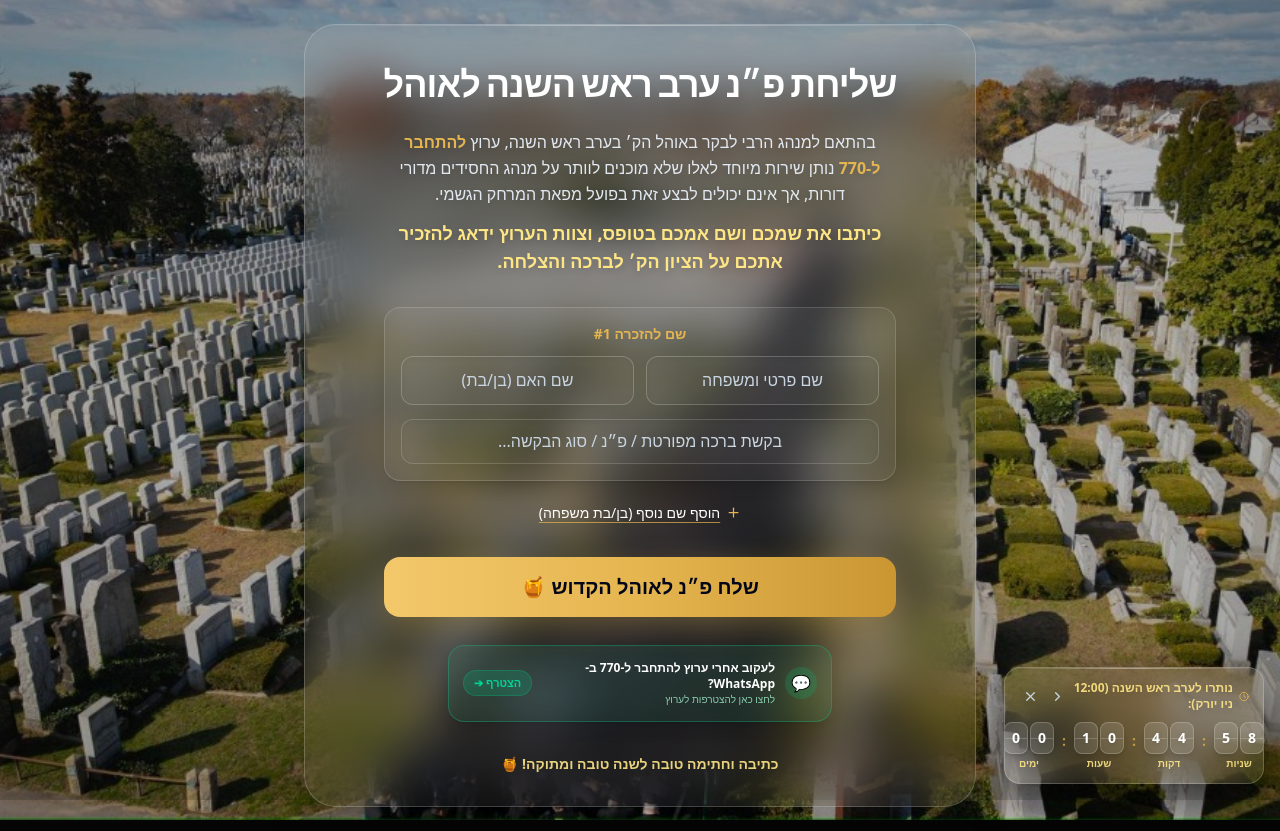
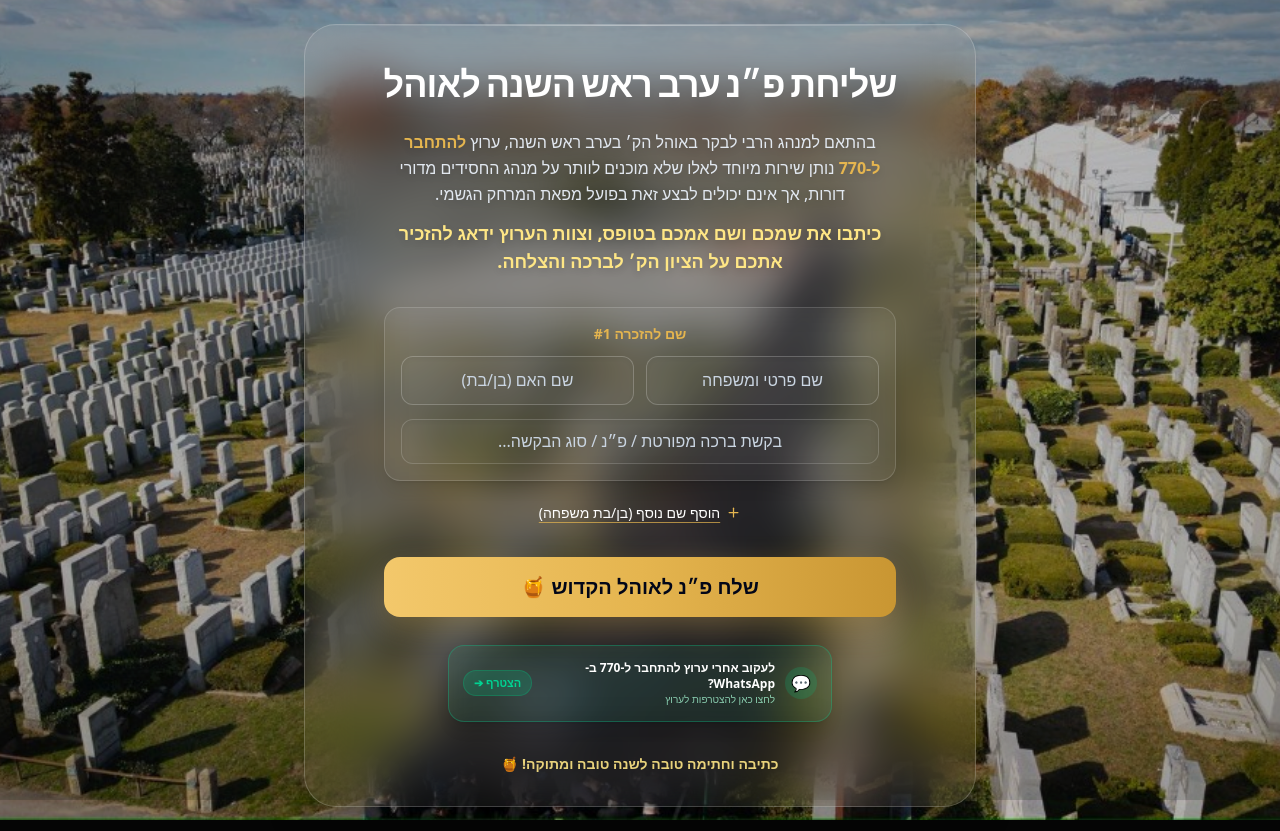
Before and after one commit to smichai/connect-to-770-ohel, a React (Vite) app: page / in a window 1280 px wide. Built offline with nearby package versions, Linux system fonts and the light colour scheme; a web font is replaced by a local one.

Commit message:
Hide clock widget via SHOW_CLOCK flag while preserving complete design in memory

```diff
--- a/index.standalone.html
+++ b/index.standalone.html
@@ -293,8 +293,9 @@
       const [submittedData, setSubmittedData] = useState(null);
       const [showSuccessModal, setShowSuccessModal] = useState(false);
       const [isSubmitting, setIsSubmitting] = useState(false);
+      const SHOW_CLOCK = false;
       const [timeLeft, setTimeLeft] = useState({ days: 0, hours: 0, minutes: 0, seconds: 0, isPassed: false });
-      const [isClockVisible, setIsClockVisible] = useState(true);
+      const [isClockVisible, setIsClockVisible] = useState(false);
       const [isClockMinimized, setIsClockMinimized] = useState(false);
 
       useEffect(() => {
@@ -518,6 +519,8 @@
           </div>
 
           {/* Floating Bottom Right Apple Watch / VisionOS Translucent Glass Clock */}
+          {SHOW_CLOCK && (
+            <>
               {isClockVisible && !isClockMinimized && (
                 <div
                   className="flex flex-col items-center text-center border border-white/20 p-3 rounded-2xl shadow-[0_15px_40px_rgba(0,0,0,0.6)] hover:border-[#E5B54F]/40 transition-all duration-300 relative overflow-hidden"
@@ -619,6 +622,8 @@
                 </div>
               )}
             </>
+          )}
+        </>
   </div>
 
           <div className="text-sm sm:text-base text-slate-200 leading-relaxed text-center space-y-3 px-2 mx-auto max-w-lg">
--- a/src/App.jsx
+++ b/src/App.jsx
@@ -40,8 +40,9 @@ export default function App() {
   const [showSuccessModal, setShowSuccessModal] = useState(false);
   const [isSubmitting, setIsSubmitting] = useState(false);
 
-  // Clock Widget Visibility & Minimized states
-  const [isClockVisible, setIsClockVisible] = useState(true);
+  // Clock Widget Feature Flag & States (Set SHOW_CLOCK = true to activate countdown timer)
+  const SHOW_CLOCK = false;
+  const [isClockVisible, setIsClockVisible] = useState(false);
   const [isClockMinimized, setIsClockMinimized] = useState(false);
 
   // Listen to hash and popstate changes
@@ -352,7 +353,9 @@ export default function App() {
 
       </div>
 
-      {/* Floating Bottom Right Apple Watch / VisionOS Pure Crystal Glass Clock - Fixed Anchored strictly to Viewport Right */}
+      {/* Floating Bottom Right Apple Watch / VisionOS Pure Crystal Glass Clock */}
+      {SHOW_CLOCK && (
+        <>
           {isClockVisible && !isClockMinimized && (
             <div
               className="flex flex-col items-center text-center border border-white/20 p-3 rounded-2xl shadow-[0_15px_40px_rgba(0,0,0,0.6)] hover:border-[#E5B54F]/40 transition-all duration-300 relative overflow-hidden"
@@ -532,6 +535,8 @@ export default function App() {
               </button>
             </div>
           )}
+        </>
+      )}
 
       {/* Simple Beautiful Apple Glass Confirmation Modal */}
       {showSuccessModal && submittedData && (
```
Lines whose indentation alone changed are shown as unchanged.
